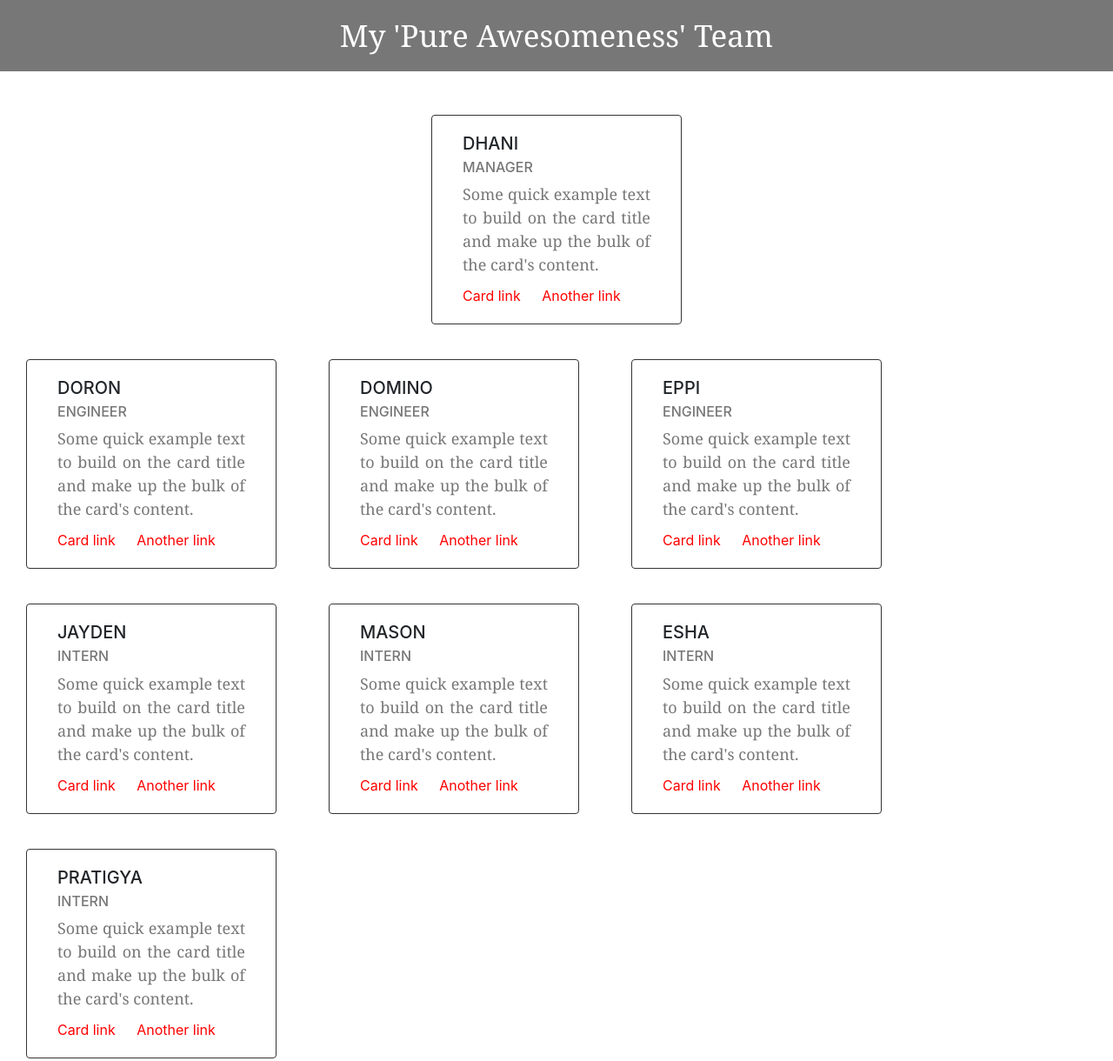
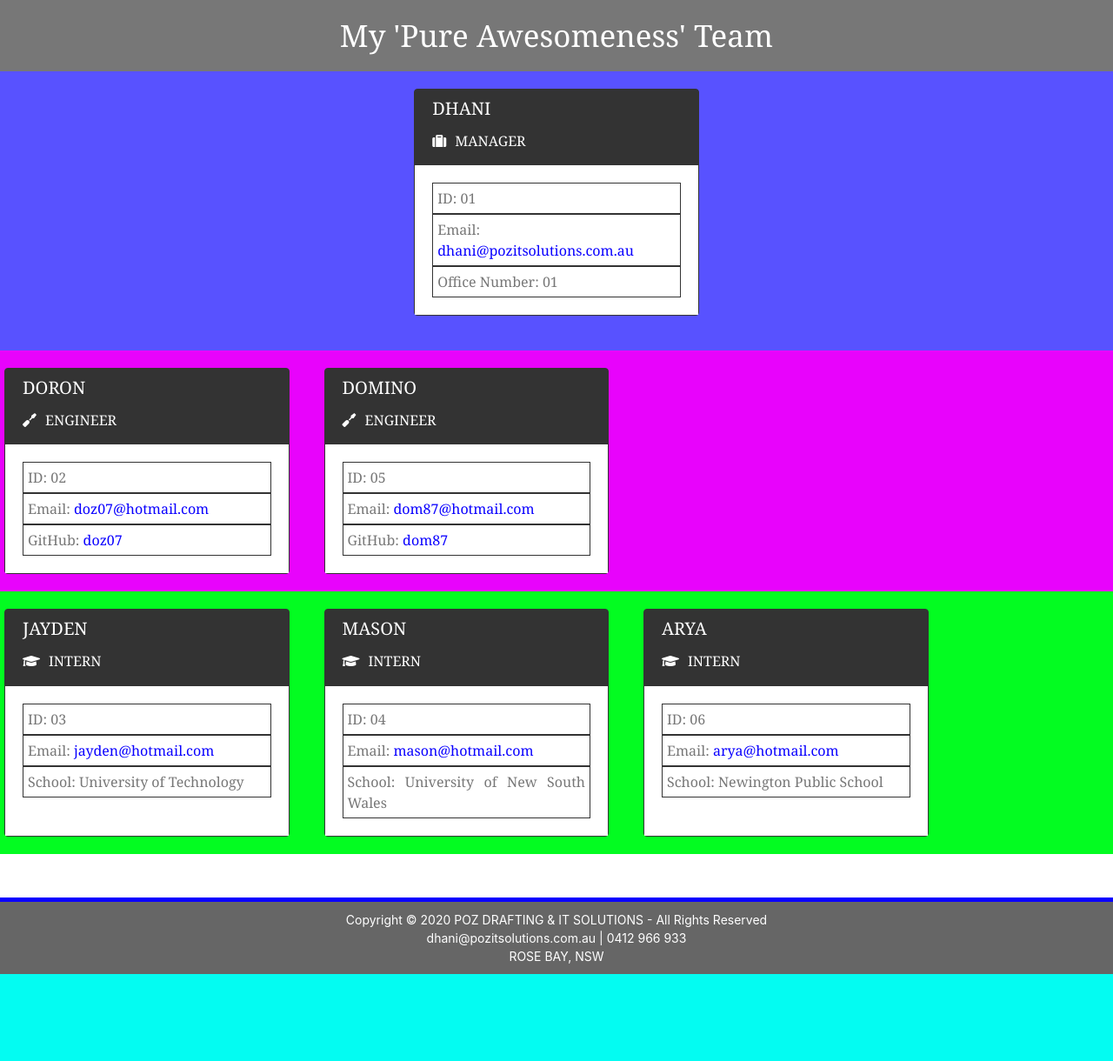
Before and after one commit to pozengineer/templateEngine, a website: page templates/main.html in a window 1280 px wide. Shown: the top 1220 px of the page at 87% size. After the commit the page ends 1120 px from the top, so only its background shows below. Drawn offline with nearby package versions, Linux system fonts and the light colour scheme.

```diff
--- a/assets/css/style01.css
+++ b/assets/css/style01.css
@@ -21,18 +21,36 @@
     margin-bottom: 0;
 }
 
+#managerContent {
+    background-color: #5852ff;
+    padding: 20px 0px;
+}
+
+#engineerContent {
+    background-color: #e803fc;
+}
+
+#internContent {
+    background-color: #03fc21;
+}
 .managerCard {
     margin: 0 auto;
-    margin-top: 20px;
+    margin-bottom: 20px;
+    padding: 0;
+    background-color: #333333;
 }
 
 .card {
-    float: none;
-    margin-bottom: 20px;
+    /* float: none; */
+    /* margin-bottom: 20px; */
     border: solid;
     /* border-style: solid; */
     border-width: 1px;
     border-color: #333333;
+}
+
+.card-body {
+    background-color: #ffffff;
 }
 
 .line {
@@ -42,8 +60,17 @@
 
 .engineerCard,
 .internCard {
-    display: inline-block !important;
-    margin: 20px 30px;
+    /* display: inline-block !important; */
+    margin: 20px 20px;
+    background-color: #333333;
+    padding: 0;
+}
+
+.managerTitle {
+    border-bottom: solid;
+    border-width: 1px;
+    border-color: #333333;
+    background-color: #333333;
 }
 
 .lead {
@@ -114,9 +141,10 @@
     padding: 0;
 }
 
-.fa {
-    margin-right: 5px;
-    font-size: 25px;
+.fas {
+    margin-right: 10px !important;
+    /* font-size: 25px; */
+    color: #ffffff;
 }
 
 a nav-link{
@@ -128,11 +156,11 @@
 }
 
 a:link {
-    color: #ff0000;
+    color: #0a00ff;
 }
 
 a:hover {
-    color: #ffffff !important;
+    color: #ff0000 !important;
     text-decoration: none;
 }
 
@@ -165,8 +193,8 @@
     /* background-color: #efeee7; */
     background: #ffffff;
     margin: 0;
-    padding-top: 30px;
-    padding-bottom:100px;
+    /* padding-top: 30px; */
+    padding-bottom: 50px;
 }
 
 .container {
@@ -210,6 +238,25 @@
     font-size: 28px;
 }
 
+h5 {
+    font-family: "Georgia", "Times New Roman", Times, serif;
+    color: #ffffff;
+    text-align: left;
+    padding: 10px 20px;
+    /* padding-bottom: 20px; */
+    font-size: 20px;
+    margin-bottom: 0;
+}
+
+h6 {
+    font-family: "Georgia", "Times New Roman", Times, serif;
+    color: #ffffff !important;
+    text-align: left;
+    padding: 0px 20px 10px 20px;
+    /* padding-bottom: 20px; */
+    font-size: 16px;
+}
+
 .inputTextArea {
     width: 100%;
     resize: none;
@@ -232,7 +279,7 @@
 
 p {
     font-family: "Georgia", "Times New Roman", Times, serif;
-    font-size: 15px;
+    /* font-size: 15px; */
     line-height: 100%;
     color: #777777;
     margin-bottom: 10px;
@@ -248,7 +295,7 @@
 
 .wrapper {
     min-height: 100%;
-    margin-bottom: -50px;
+    /* margin-bottom: -50px; */
     background-color: #ffffff;
 }
 
@@ -274,8 +321,18 @@
     color: #ffffff !important;
 }
 
-.cardText {
+.card-text {
     color: #777777;
+    border: solid;
+    border-width: 1px;
+    border-color: #333333;
+    font-size: 16px;
+    padding: 5px;
+    margin: 0;
+}
+
+.card-link {
+    font-size: 16px;
 }
 
 .btn {
--- a/package.json
+++ b/package.json
@@ -22,6 +22,7 @@
   "homepage": "https://github.com/stevetrilogy/unit10hw#readme",
   "dependencies": {
     "inquirer": "^6.5.2",
+    "joi": "^14.3.1",
     "node-html-parser": "^1.1.18",
     "open": "^7.0.0"
   },
--- a/templates/main.html
+++ b/templates/main.html
@@ -34,71 +34,61 @@
                 </header>
 
                 <section id="mainContent">
-                    <div id='managerContent'>
+                    <div class='row' id='managerContent'>
 
-                    <div class="card managerCard col-md-12" style="width: 18rem;">
+                    <div class="card managerCard col-sm-12 col-md-3 col-lg-3" style="width: 20rem;">
+        <h5 class="card-title">DHANI</h5>
+        <h6 class="card-subtitle mb-2 cardText"><i class="fas fa-suitcase"></i>MANAGER</h6>
         <div class="card-body">
-            <h5 class="card-title">DHANI</h5>
-            <h6 class="card-subtitle mb-2 cardText">MANAGER</h6>
-            <p class="card-text">Some quick example text to build on the card title and make up the bulk of the card's content.</p>
-            <a href="#" class="card-link">Card link</a>
-            <a href="#" class="card-link">Another link</a>
+            <p class="card-text">ID: 01</p>
+            <p class="card-text">Email: <a href="#" class="card-link">dhani@pozitsolutions.com.au</a></p>
+            <p class="card-text">Office Number: 01</p>
         </div>
-    </div><div class="card engineerCard col-sm-12 col-md-4 col-lg-3" style="width: 18rem;">
+    </div></div>
+                    <div class='row' id='engineerContent'>
+
+                    <div class="card engineerCard col-sm-12 col-md-3 col-lg-3" style="width: 20rem;">
+        <h5 class="card-title">DORON</h5>
+        <h6 class="card-subtitle mb-2 cardText"><i class="fas fa-screwdriver"></i>ENGINEER</h6>
         <div class="card-body">
-            <h5 class="card-title">DORON</h5>
-            <h6 class="card-subtitle mb-2 cardText">ENGINEER</h6>
-            <p class="card-text">Some quick example text to build on the card title and make up the bulk of the card's content.</p>
-            <a href="#" class="card-link">Card link</a>
-            <a href="#" class="card-link">Another link</a>
+            <p class="card-text">ID: 02</p>
+            <p class="card-text">Email: <a href="#" class="card-link">doz07@hotmail.com</a></p>
+            <p class="card-text">GitHub: <a href="https://github.com/doz07" target='_blank' class="card-link" >doz07</a></p>
         </div>
-    </div><div class="card engineerCard col-sm-12 col-md-4 col-lg-3" style="width: 18rem;">
+    </div><div class="card engineerCard col-sm-12 col-md-3 col-lg-3" style="width: 20rem;">
+        <h5 class="card-title">DOMINO</h5>
+        <h6 class="card-subtitle mb-2 cardText"><i class="fas fa-screwdriver"></i>ENGINEER</h6>
         <div class="card-body">
-            <h5 class="card-title">DOMINO</h5>
-            <h6 class="card-subtitle mb-2 cardText">ENGINEER</h6>
-            <p class="card-text">Some quick example text to build on the card title and make up the bulk of the card's content.</p>
-            <a href="#" class="card-link">Card link</a>
-            <a href="#" class="card-link">Another link</a>
+            <p class="card-text">ID: 05</p>
+            <p class="card-text">Email: <a href="#" class="card-link">dom87@hotmail.com</a></p>
+            <p class="card-text">GitHub: <a href="https://github.com/dom87" target='_blank' class="card-link" >dom87</a></p>
         </div>
-    </div><div class="card engineerCard col-sm-12 col-md-4 col-lg-3" style="width: 18rem;">
+    </div></div>
+                    <div class='row' id='internContent'>
+
+                    <div class="card internCard col-sm-12 col-md-3 col-lg-3" style="width: 20rem;">
+        <h5 class="card-title">JAYDEN</h5>
+        <h6 class="card-subtitle mb-2 cardText"><i class="fas fa-graduation-cap"></i>INTERN</h6>
         <div class="card-body">
-            <h5 class="card-title">EPPI</h5>
-            <h6 class="card-subtitle mb-2 cardText">ENGINEER</h6>
-            <p class="card-text">Some quick example text to build on the card title and make up the bulk of the card's content.</p>
-            <a href="#" class="card-link">Card link</a>
-            <a href="#" class="card-link">Another link</a>
+            <p class="card-text">ID: 03</p>
+            <p class="card-text">Email: <a href="#" class="card-link">jayden@hotmail.com</a></p>
+            <p class="card-text">School: University of Technology</p>
         </div>
-    </div><div class="card internCard col-sm-12 col-md-4 col-lg-3" style="width: 18rem;">
+    </div><div class="card internCard col-sm-12 col-md-3 col-lg-3" style="width: 20rem;">
+        <h5 class="card-title">MASON</h5>
+        <h6 class="card-subtitle mb-2 cardText"><i class="fas fa-graduation-cap"></i>INTERN</h6>
         <div class="card-body">
-            <h5 class="card-title">JAYDEN</h5>
-            <h6 class="card-subtitle mb-2 cardText">INTERN</h6>
-            <p class="card-text">Some quick example text to build on the card title and make up the bulk of the card's content.</p>
-            <a href="#" class="card-link">Card link</a>
-            <a href="#" class="card-link">Another link</a>
+            <p class="card-text">ID: 04</p>
+            <p class="card-text">Email: <a href="#" class="card-link">mason@hotmail.com</a></p>
+            <p class="card-text">School: University of New South Wales</p>
         </div>
-    </div><div class="card internCard col-sm-12 col-md-4 col-lg-3" style="width: 18rem;">
+    </div><div class="card internCard col-sm-12 col-md-3 col-lg-3" style="width: 20rem;">
+        <h5 class="card-title">ARYA</h5>
+        <h6 class="card-subtitle mb-2 cardText"><i class="fas fa-graduation-cap"></i>INTERN</h6>
         <div class="card-body">
-            <h5 class="card-title">MASON</h5>
-            <h6 class="card-subtitle mb-2 cardText">INTERN</h6>
-            <p class="card-text">Some quick example text to build on the card title and make up the bulk of the card's content.</p>
-            <a href="#" class="card-link">Card link</a>
-            <a href="#" class="card-link">Another link</a>
-        </div>
-    </div><div class="card internCard col-sm-12 col-md-4 col-lg-3" style="width: 18rem;">
-        <div class="card-body">
-            <h5 class="card-title">ESHA</h5>
-            <h6 class="card-subtitle mb-2 cardText">INTERN</h6>
-            <p class="card-text">Some quick example text to build on the card title and make up the bulk of the card's content.</p>
-            <a href="#" class="card-link">Card link</a>
-            <a href="#" class="card-link">Another link</a>
-        </div>
-    </div><div class="card internCard col-sm-12 col-md-4 col-lg-3" style="width: 18rem;">
-        <div class="card-body">
-            <h5 class="card-title">PRATIGYA</h5>
-            <h6 class="card-subtitle mb-2 cardText">INTERN</h6>
-            <p class="card-text">Some quick example text to build on the card title and make up the bulk of the card's content.</p>
-            <a href="#" class="card-link">Card link</a>
-            <a href="#" class="card-link">Another link</a>
+            <p class="card-text">ID: 06</p>
+            <p class="card-text">Email: <a href="#" class="card-link">arya@hotmail.com</a></p>
+            <p class="card-text">School: Newington Public School</p>
         </div>
     </div></div>
                 </section>
```
Also changed, not shown: app.js (+91 -4 lines), README.md, assets/images/templateEngine01.jpg (added), lib/generateHTML.js, 2 other files.
